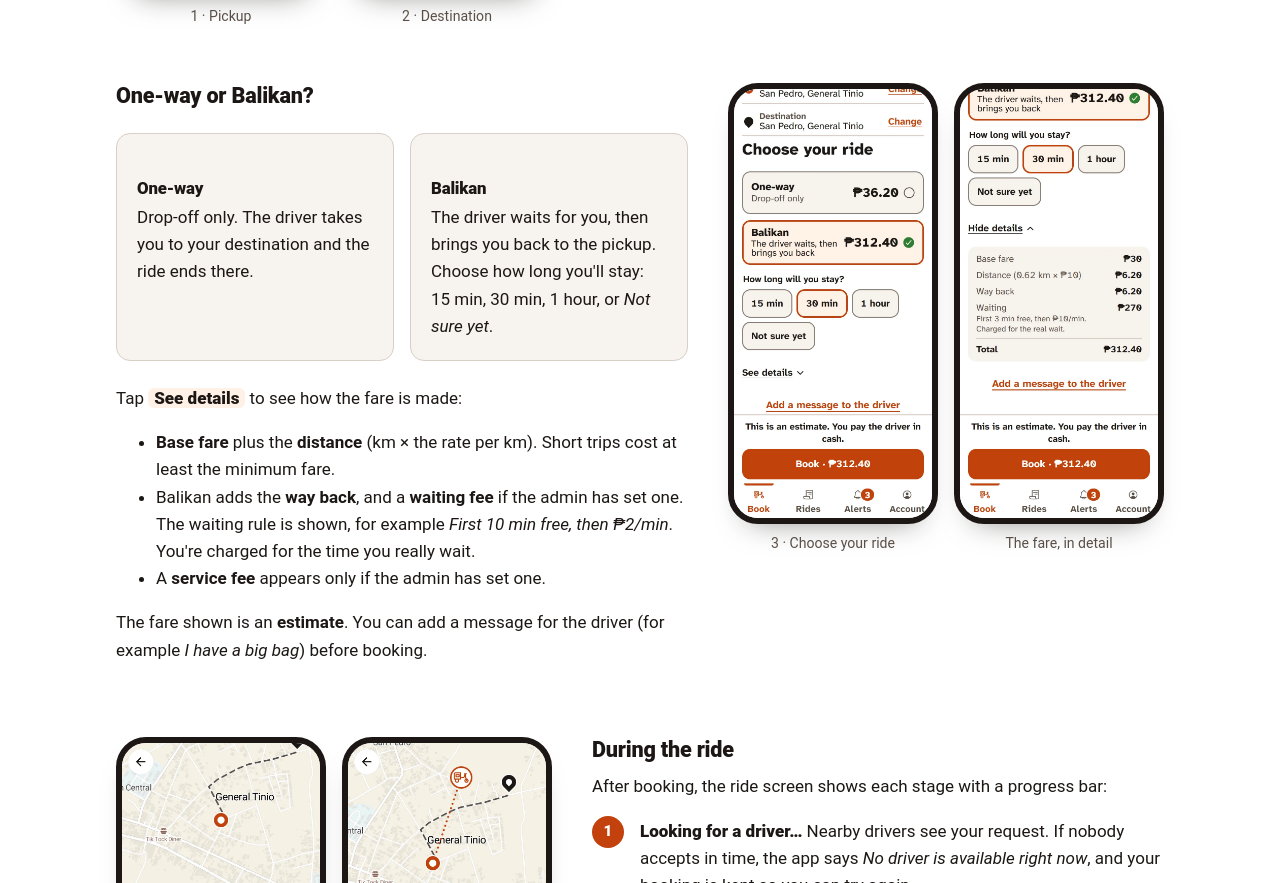
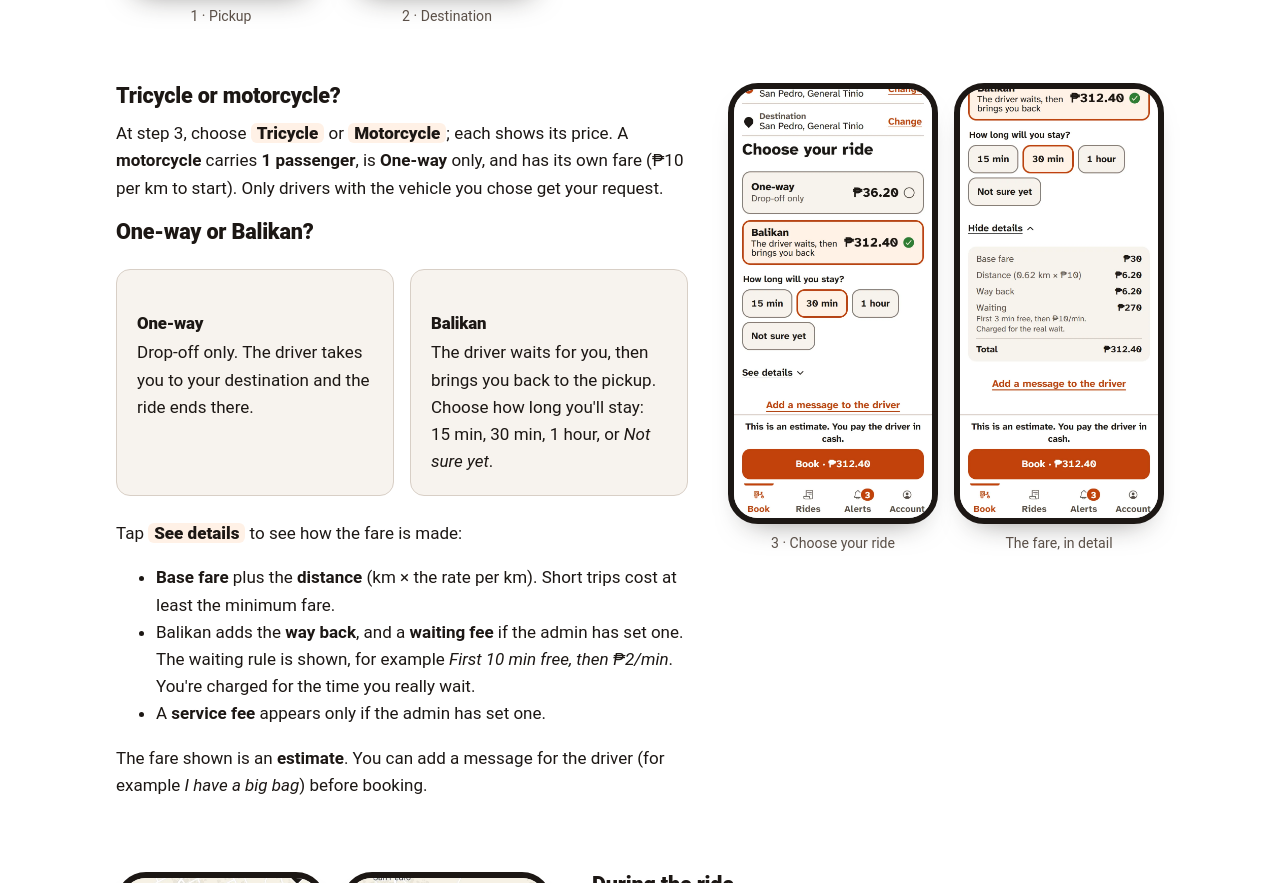
Before and after one commit to Dosss42/papaya-hatidgo-manual, a plain HTML site: page index.html in a window 1280 px wide. Shown: the part 4014-4897 px from the top of the page. Drawn offline with Linux system fonts and the light colour scheme; no server answers; a web font is replaced by a local one.

Commit message:
Manual: tricycle or motorcycle at step 3

```diff
--- a/index.html
+++ b/index.html
@@ -427,6 +427,8 @@
 
       <div class="row">
         <div>
+          <h3>Tricycle or motorcycle?</h3>
+          <p>At step 3, choose <span class="ui">Tricycle</span> or <span class="ui">Motorcycle</span>; each shows its price. A <strong>motorcycle</strong> carries <strong>1 passenger</strong>, is <strong>One-way</strong> only, and has its own fare (₱10 per km to start). Only drivers with the vehicle you chose get your request.</p>
           <h3>One-way or Balikan?</h3>
           <div class="cards">
             <div class="card"><h4>One-way</h4><p>Drop-off only. The driver takes you to your destination and the ride ends there.</p></div>
```
